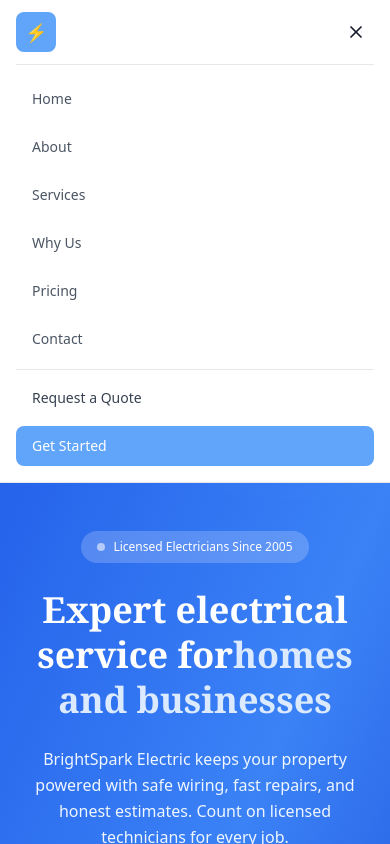
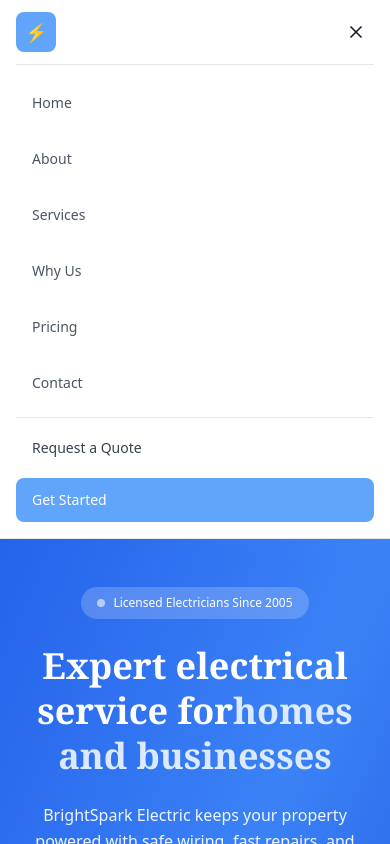
Before and after one commit to longfellowgarden20-source/Landscapers-template-, a Next.js app: page / in a window 390 px wide. Both pictures are taken after a click on the button "Toggle menu". Shown: the top 844 px of the page. Built offline with nearby package versions, Linux system fonts and the light colour scheme.

Commit message:
Finish mobile optimization improvements

```diff
--- a/app/components/CTASection.tsx
+++ b/app/components/CTASection.tsx
@@ -1,5 +1,3 @@
-'use client'
-
 import Link from 'next/link'
 import { ArrowRight } from 'lucide-react'
 
--- a/app/components/FeaturesSection.tsx
+++ b/app/components/FeaturesSection.tsx
@@ -1,5 +1,3 @@
-'use client'
-
 import { Zap, Home, Plug, Shield, Clock, Headphones } from 'lucide-react'
 
 const services = [
--- a/app/components/Footer.tsx
+++ b/app/components/Footer.tsx
@@ -1,5 +1,3 @@
-'use client'
-
 import Link from 'next/link'
 import { Github, Twitter, Linkedin, Mail } from 'lucide-react'
 
@@ -9,9 +7,9 @@
   return (
     <footer className="w-full bg-blue-700 text-blue-200 border-t border-blue-600">
       <div className="max-w-6xl mx-auto px-4 sm:px-6 lg:px-8 py-12 sm:py-16 lg:py-20">
-        <div className="grid grid-cols-2 sm:grid-cols-4 lg:grid-cols-5 gap-6 sm:gap-8 mb-12 sm:mb-16">
+        <div className="grid grid-cols-1 sm:grid-cols-2 lg:grid-cols-5 gap-6 sm:gap-8 mb-12 sm:mb-16">
           {/* Brand */}
-          <div className="col-span-2 sm:col-span-1 space-y-4">
+          <div className="col-span-1 sm:col-span-1 space-y-4">
             <div className="flex items-center gap-2">
               <div className="w-8 h-8 bg-white rounded-lg flex items-center justify-center font-bold text-sm">
                 ⚡
--- a/app/components/HeroSection.tsx
+++ b/app/components/HeroSection.tsx
@@ -1,5 +1,3 @@
-'use client'
-
 import Image from 'next/image'
 import Link from 'next/link'
 import { ArrowRight } from 'lucide-react'
@@ -62,6 +60,7 @@
               alt="Electrician working on wiring in a home"
               width={1200}
               height={720}
+              sizes="(max-width: 640px) 100vw, (max-width: 1024px) 80vw, 1200px"
               className="w-full h-auto"
             />
           </div>
--- a/app/components/Navigation.tsx
+++ b/app/components/Navigation.tsx
@@ -6,6 +6,7 @@
 
 export function Navigation() {
   const [isOpen, setIsOpen] = useState(false)
+  const closeNav = () => setIsOpen(false)
 
   return (
     <nav className="sticky top-0 z-50 bg-white border-b border-slate-200 backdrop-blur-sm bg-white/95">
@@ -57,9 +58,12 @@
 
           {/* Mobile Menu Button */}
           <button
+            type="button"
             onClick={() => setIsOpen(!isOpen)}
             className="md:hidden p-2 rounded-lg hover:bg-slate-100 transition-colors"
             aria-label="Toggle menu"
+            aria-controls="mobile-menu"
+            aria-expanded={isOpen}
           >
             {isOpen ? (
               <X className="w-5 h-5 text-slate-900" />
@@ -71,31 +75,31 @@
 
         {/* Mobile Menu */}
         {isOpen && (
-          <div className="md:hidden pb-4 border-t border-slate-200">
+          <div id="mobile-menu" className="md:hidden pb-4 border-t border-slate-200">
             <div className="flex flex-col gap-3 pt-4">
-              <Link href="/" className="block px-4 py-2 text-sm text-slate-600 hover:text-slate-900 hover:bg-slate-50 rounded transition-colors">
+              <Link href="/" onClick={closeNav} className="block px-4 py-3 text-sm text-slate-600 hover:text-slate-900 hover:bg-slate-50 rounded transition-colors min-h-[44px]">
                 Home
               </Link>
-              <Link href="/about" className="block px-4 py-2 text-sm text-slate-600 hover:text-slate-900 hover:bg-slate-50 rounded transition-colors">
+              <Link href="/about" onClick={closeNav} className="block px-4 py-3 text-sm text-slate-600 hover:text-slate-900 hover:bg-slate-50 rounded transition-colors min-h-[44px]">
                 About
               </Link>
-              <Link href="/services" className="block px-4 py-2 text-sm text-slate-600 hover:text-slate-900 hover:bg-slate-50 rounded transition-colors">
+              <Link href="/services" onClick={closeNav} className="block px-4 py-3 text-sm text-slate-600 hover:text-slate-900 hover:bg-slate-50 rounded transition-colors min-h-[44px]">
                 Services
               </Link>
-              <Link href="/why-us" className="block px-4 py-2 text-sm text-slate-600 hover:text-slate-900 hover:bg-slate-50 rounded transition-colors">
+              <Link href="/why-us" onClick={closeNav} className="block px-4 py-3 text-sm text-slate-600 hover:text-slate-900 hover:bg-slate-50 rounded transition-colors min-h-[44px]">
                 Why Us
               </Link>
-              <Link href="/pricing" className="block px-4 py-2 text-sm text-slate-600 hover:text-slate-900 hover:bg-slate-50 rounded transition-colors">
+              <Link href="/pricing" onClick={closeNav} className="block px-4 py-3 text-sm text-slate-600 hover:text-slate-900 hover:bg-slate-50 rounded transition-colors min-h-[44px]">
                 Pricing
               </Link>
-              <Link href="/contact" className="block px-4 py-2 text-sm text-slate-600 hover:text-slate-900 hover:bg-slate-50 rounded transition-colors">
+              <Link href="/contact" onClick={closeNav} className="block px-4 py-3 text-sm text-slate-600 hover:text-slate-900 hover:bg-slate-50 rounded transition-colors min-h-[44px]">
                 Contact
               </Link>
               <div className="flex flex-col gap-2 pt-2 border-t border-slate-200">
-                <Link href="/contact" className="w-full px-4 py-2.5 text-sm text-slate-700 hover:bg-slate-50 rounded transition-colors font-medium">
+                <Link href="/contact" onClick={closeNav} className="w-full px-4 py-3 text-sm text-slate-700 hover:bg-slate-50 rounded transition-colors font-medium min-h-[44px]">
                   Request a Quote
                 </Link>
-                <Link href="/contact" className="w-full px-4 py-2.5 text-sm bg-accent text-white rounded-lg hover:bg-accent-dark transition-colors font-medium">
+                <Link href="/contact" onClick={closeNav} className="w-full px-4 py-3 text-sm bg-accent text-white rounded-lg hover:bg-accent-dark transition-colors font-medium min-h-[44px]">
                   Get Started
                 </Link>
               </div>
--- a/app/components/PricingSection.tsx
+++ b/app/components/PricingSection.tsx
@@ -1,5 +1,3 @@
-'use client'
-
 import { Check } from 'lucide-react'
 
 const plans = [
--- a/app/components/ServiceAreaSection.tsx
+++ b/app/components/ServiceAreaSection.tsx
@@ -1,3 +1,6 @@
+'use client'
+
+import { useState } from 'react'
 import { MapPin, CheckCircle } from 'lucide-react'
 
 const neighborhoods = [
@@ -25,6 +28,8 @@
 ]
 
 export function ServiceAreaSection() {
+  const [mapLoaded, setMapLoaded] = useState(false)
+
   return (
     <section className="w-full py-16 sm:py-24 bg-white border-t border-slate-100">
       <div className="max-w-6xl mx-auto px-4 sm:px-6 lg:px-8">
@@ -69,6 +74,7 @@
 
           {/* Right — map embed */}
           <div className="rounded-3xl overflow-hidden border-2 border-slate-200 shadow-[0_8px_40px_-12px_rgba(0,0,0,0.15)] aspect-[4/3] w-full">
+            {mapLoaded ? (
               <iframe
                 title="BrightSpark Electric Service Area — Long Beach, CA"
                 src="https://www.google.com/maps/embed?pb=!1m18!1m12!1m3!1d53001.70657385697!2d-118.22385!3d33.7900!2m3!1f0!2f0!3f0!3m2!1i1024!2i768!4f13.1!3m3!1m2!1s0x80dd31c46b2a3dd5%3A0x9be8ea12f3862ba!2sLong%20Beach%2C%20CA!5e0!3m2!1sen!2sus!4v1715000000000"
@@ -79,6 +85,24 @@
                 loading="lazy"
                 referrerPolicy="no-referrer-when-downgrade"
               />
+            ) : (
+              <div className="flex h-full w-full flex-col items-center justify-center gap-4 bg-slate-100 p-8 text-center">
+                <div className="flex h-14 w-14 items-center justify-center rounded-full bg-accent/10 text-accent">
+                  <MapPin className="w-6 h-6" />
+                </div>
+                <div>
+                  <p className="text-lg font-semibold text-slate-900">Load live service area map</p>
+                  <p className="text-sm text-slate-600">Tap to load the full map on mobile and save bandwidth.</p>
+                </div>
+                <button
+                  type="button"
+                  onClick={() => setMapLoaded(true)}
+                  className="inline-flex items-center justify-center rounded-full bg-accent px-5 py-3 text-sm font-semibold text-white transition hover:bg-accent-dark"
+                >
+                  Load map
+                </button>
+              </div>
+            )}
           </div>
 
         </div>
--- a/app/components/WhyUsSection.tsx
+++ b/app/components/WhyUsSection.tsx
@@ -1,5 +1,3 @@
-'use client'
-
 export function WhyUsSection() {
   return (
     <section className="max-w-6xl mx-auto px-4 sm:px-6 lg:px-8 py-20 bg-white">
```
Also changed, not shown: app/layout.tsx (+7 -0 lines). Lines whose indentation alone changed are shown as unchanged.
